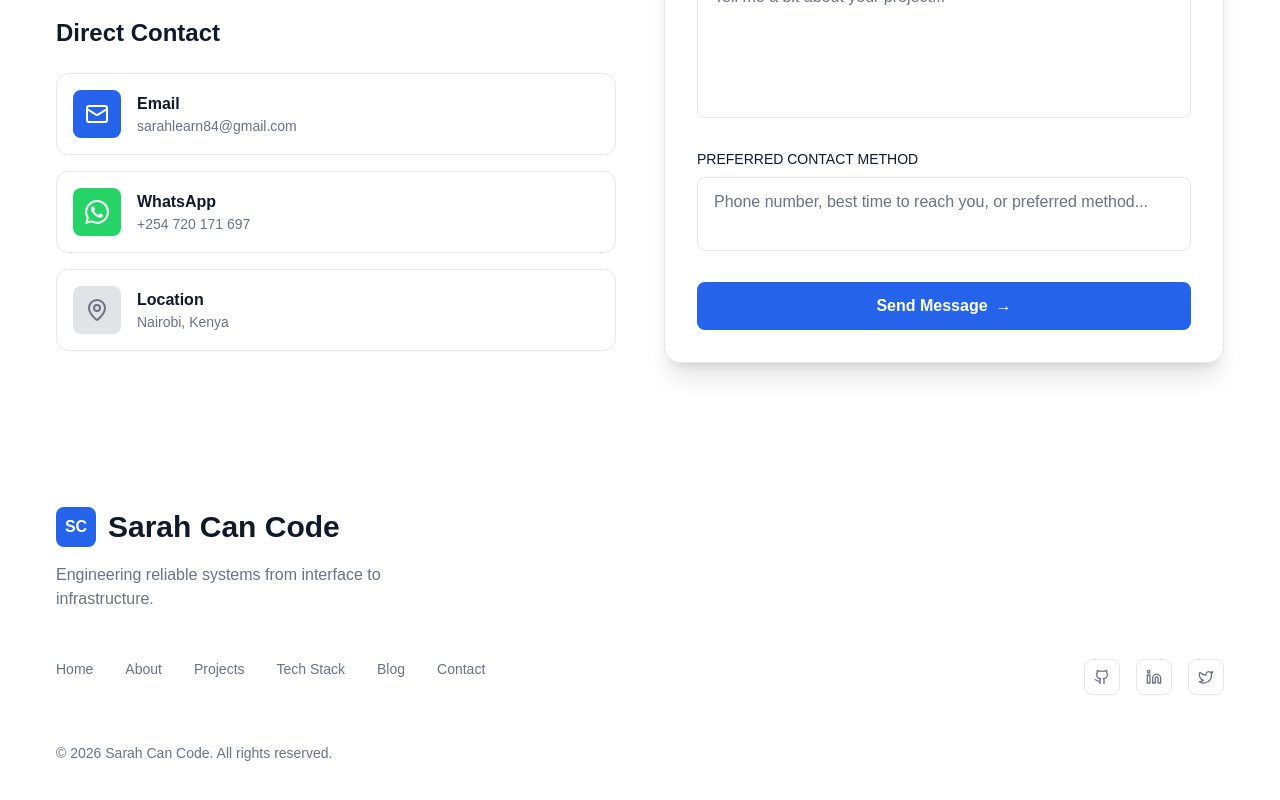
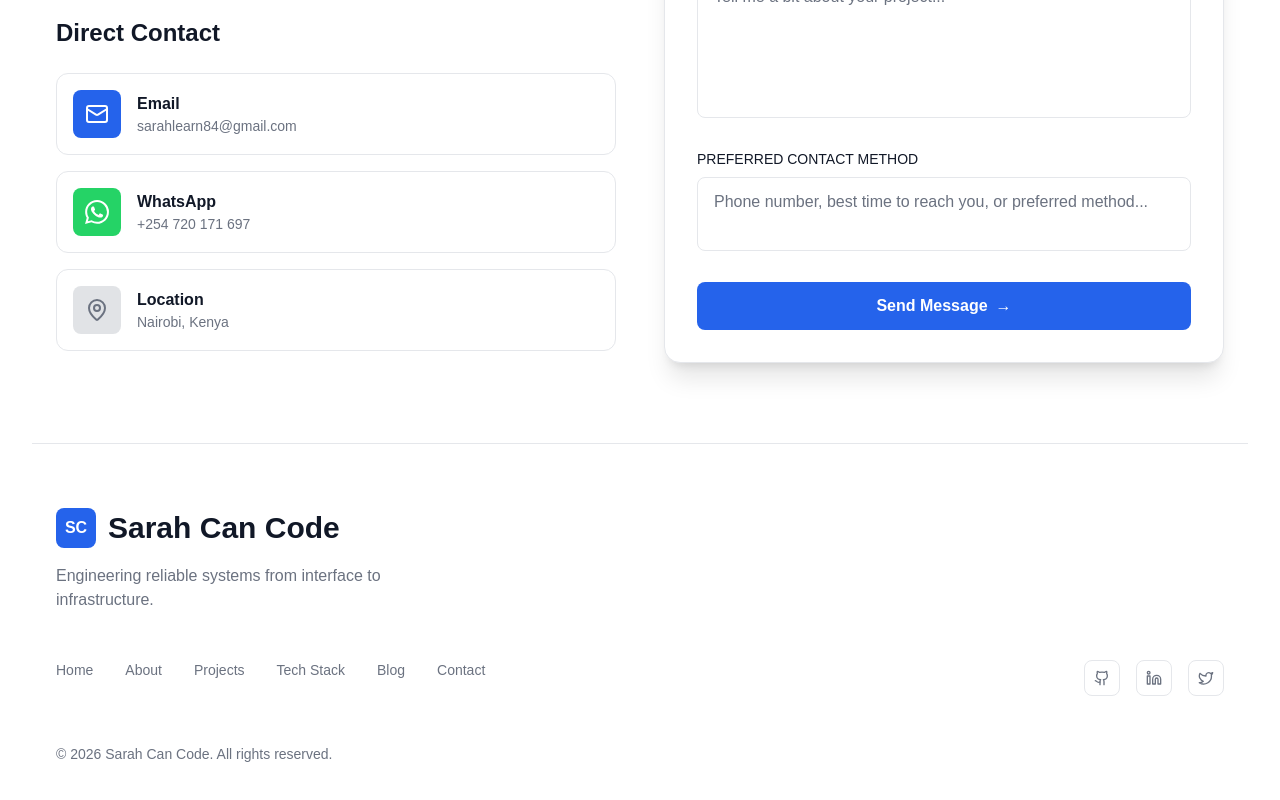
Before and after one commit to SarahWanjiru/sarahcancode, a Next.js app: page / in a window 1280 px wide. Shown: the part 3004-3804 px from the top of the page. Built offline with nearby package versions, Linux system fonts and the light colour scheme.

Commit message:
feat(footer): add border to footer component
Adds a top border to the footer component to visually separate it from the main content area.

```diff
--- a/app/components/Footer.tsx
+++ b/app/components/Footer.tsx
@@ -2,7 +2,7 @@ import { Github, Linkedin, Twitter } from "lucide-react";
 
 export default function Footer() {
   return (
-    <footer className="bg-bg-primary">
+    <footer className="bg-bg-primary border-t border-border">
       <div className="max-w-7xl mx-auto px-4 sm:px-6 py-16">
 
         {/* Top — brand statement */}
```
